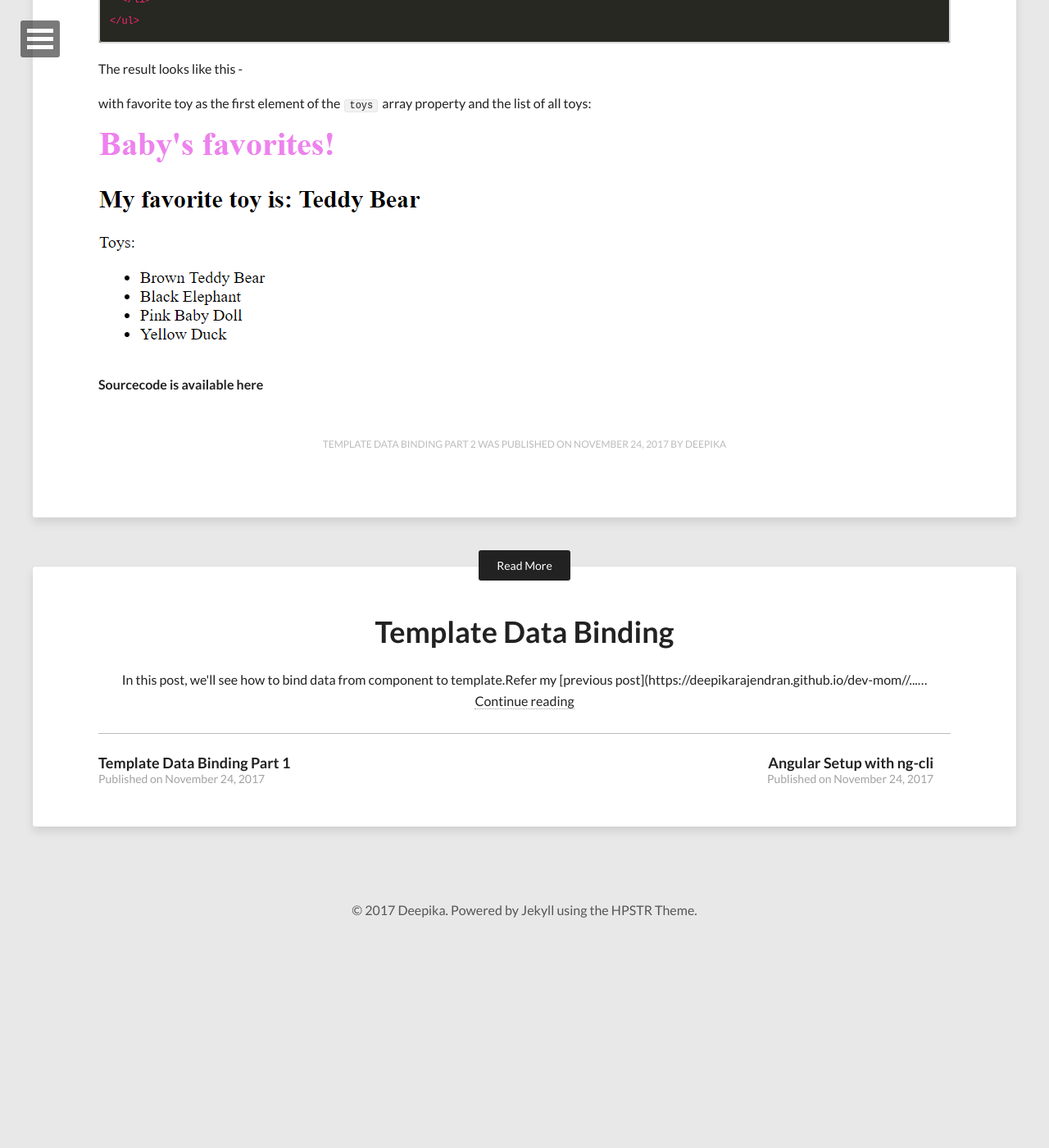
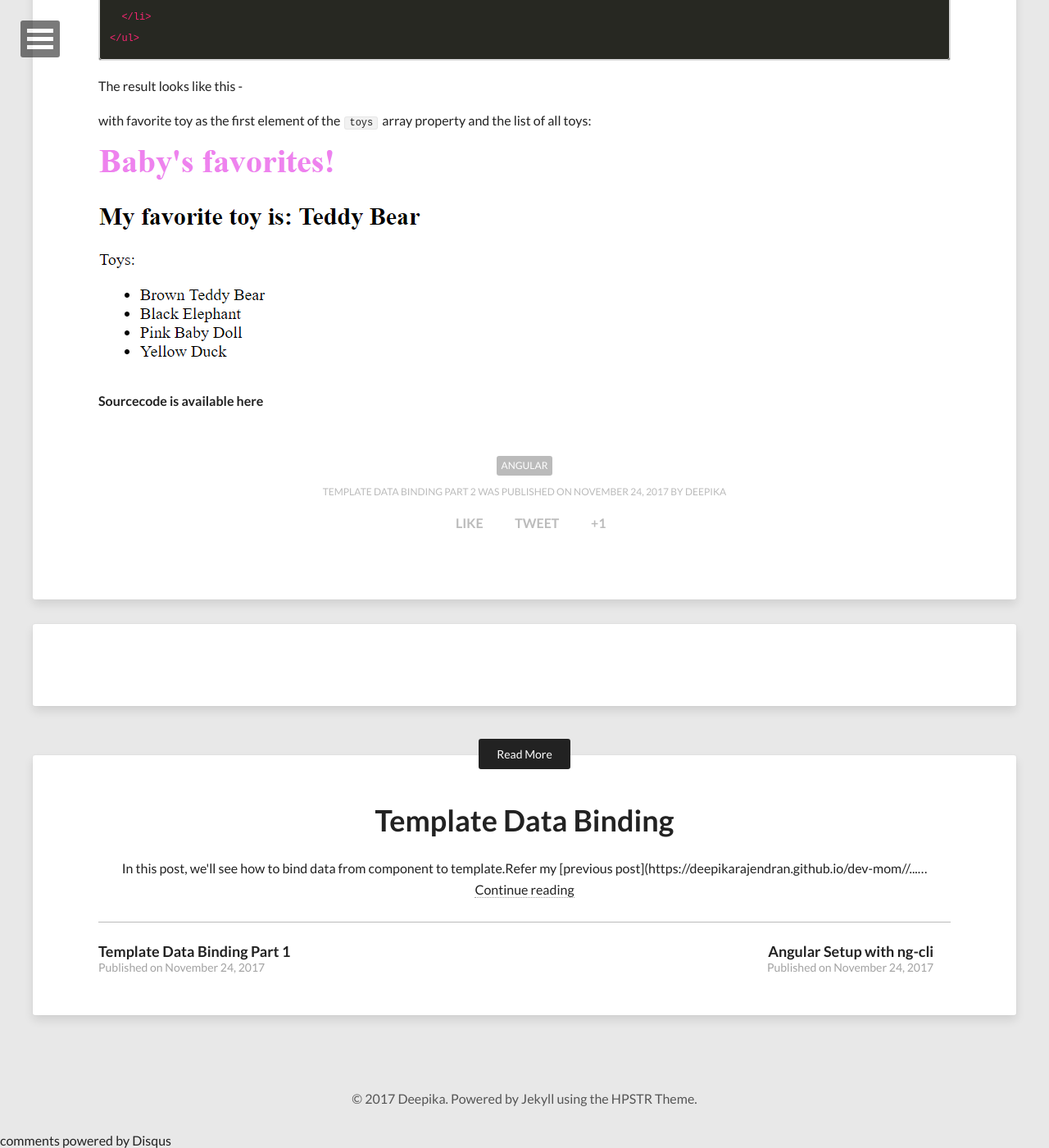
Before and after one commit to DeepikaRajendran/dev-mom, a Jekyll site: the page built from _posts/2017-11-24-template-data-binding-Part-2.md, in a window 1280 px wide and 1400 px high, scrolled down 5179 px. Shown: the whole window at 82% size. Built offline with Jekyll 4.4.1, drawn with Linux system fonts in a browser that asks for light colours; nearby versions of some CDN libraries; our own code applies the rules of GitHub Pages for plain Markdown files; comment, search, counter and statistics services are not loaded; before the commit the page ends 6330 px from its top, so only the background shows below that; some of the changed lines change nothing that is shown.

Commit message:
added properties to the post

```diff
--- a/_posts/2017-11-24-template-data-binding-Part-2.md
+++ b/_posts/2017-11-24-template-data-binding-Part-2.md
@@ -1,6 +1,17 @@
+---
+layout: post
+title: "Template Data Binding Part 2"
+tags: [angular]
+image:
+  feature:
+  credit:
+  creditlink:
+comments: true
+share: true
+---
 ---
 > " You will always be your child's favorite toy."
-
+---
 In the [previous post](https://deepikarajendran.github.io/dev-mom/template-data-binding/), we have learnt to do simple template binding from the component property.
 
 ### Now, we'll see how to
```
